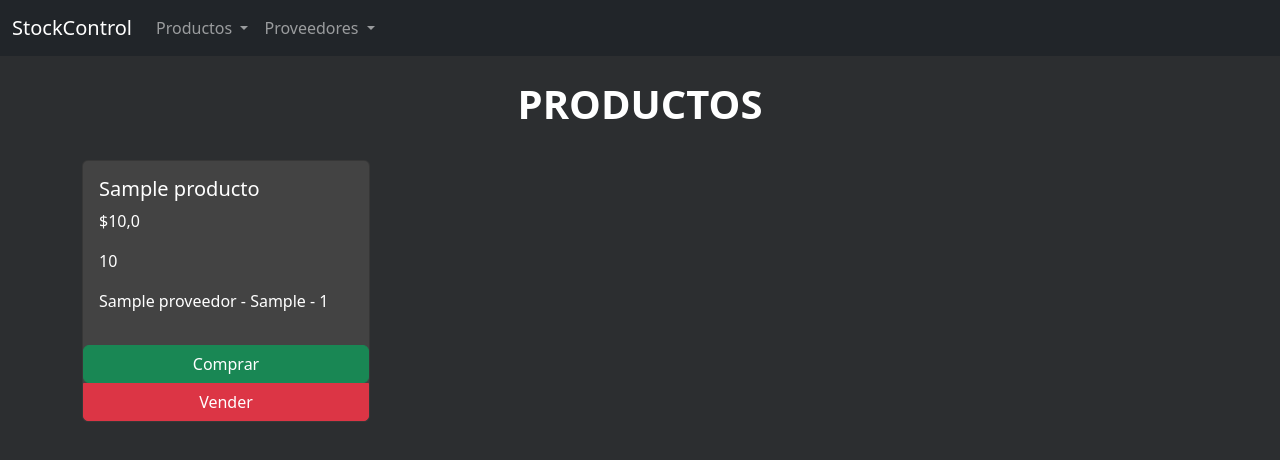
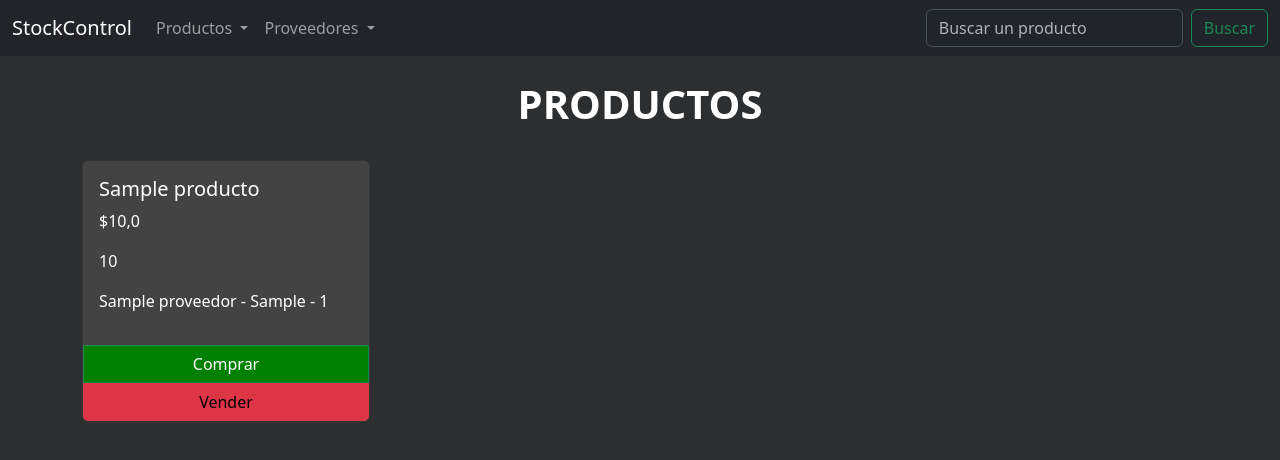
Before and after one commit to mantovanoMateo/StockControl-Alkemy-Bootcamp-Python-Django, a Django app: page /productos/ in a window 1280 px wide. Shown: the top 460 px of the page. Run offline with Django 5.2, Linux system fonts and the light colour scheme; tables that the repository leaves empty hold one stand-in row (values such as "Sample post").

Commit message:
final changes

```diff
--- a/src/StockControl/urls.py
+++ b/src/StockControl/urls.py
@@ -20,8 +20,13 @@ from django.urls import path,include
 from django.conf import settings
 from django.conf.urls.static import static
 
+from productos.views import ProductosList
+
 urlpatterns = [
     path('admin/', admin.site.urls),
     path('productos/',include('productos.urls')),
     path('proveedores/',include('proveedores.urls')),
+    path('',ProductosList.as_view(),name='productos_list'),
 ]
+
+urlpatterns += static(settings.STATIC_URL, document_root=settings.STATIC_ROOT)
--- a/src/productos/urls.py
+++ b/src/productos/urls.py
@@ -1,5 +1,5 @@
 from django.urls import path
-from .views import ProductoCreateView, ProductosList, ProductoUpdateView, comprar, vender
+from .views import ProductoCreateView, ProductosList, ProductoUpdateView, comprar, vender, productos_buscar
 
 app_name = 'productos'
 
@@ -9,4 +9,5 @@ urlpatterns = [
     path('editar/<int:pk>/',ProductoUpdateView.as_view(), name='productos_editar'),
     path('comprar/<int:id>',comprar,name="producto_comprar"),
     path('vender/<int:id>',vender,name="producto_vender"),
+    path('buscar/', productos_buscar, name='buscar'),
 ]
--- a/src/productos/views.py
+++ b/src/productos/views.py
@@ -36,3 +36,10 @@ def vender(request,id):
     producto.stock_actual = producto.stock_actual-1
     producto.save()
     return redirect('productos:productos_list')
+
+def productos_buscar(request):
+    if request.method == 'POST':
+        a_buscar = request.POST.get('buscar')
+        resultado = Producto.objects.filter(nombre__contains=a_buscar)
+        print(resultado)
+        return render(request,'productos/productos_list.html',{'productos_list': resultado})
--- a/src/static/styles/styles.css
+++ b/src/static/styles/styles.css
@@ -14,6 +14,7 @@ h1{
     align-items: center;
     justify-content: space-between;
     row-gap: 10px;
+    height: 100%;
 }
 
 
@@ -21,6 +22,7 @@ h1{
     transition: ease-in-out .5s;
     color: white;
     background-color: rgb(67, 67, 67);
+
 }
 
 .card:hover{
@@ -32,7 +34,7 @@ h1{
     text-align: center;
     width: 100%;
 
-    color: white;
+    color: black;
 
     border-radius: 0px 0px 5px 5px;
 }
@@ -56,3 +58,20 @@ h1{
 p{
     color: white;
 }
+
+.proveedoresCard{
+    display: flex;
+    flex-direction: row;
+
+    background-color: black;
+}
+
+.productBuyBtn{
+    margin: auto;
+    text-align: center;
+    width: 100%;
+
+    color: white;
+    background-color: green;
+    border-radius: 0px 0px 0px 0px;
+}
--- a/src/templates/base.html
+++ b/src/templates/base.html
@@ -15,7 +15,7 @@
     <link
       rel="stylesheet"
       type="text/css"
-      href="{% static "styles/styles.css" %}"
+      href="{% static 'styles/styles.css' %}"
     />
   </head>
 
@@ -94,6 +94,11 @@
             </li>
           </ul>
         </div>
+        <form class="d-flex" role="search" method="post" action="{% url 'productos:buscar' %}">
+          {% csrf_token %}
+          <input class="form-control me-2" type="search" placeholder="Buscar un producto" aria-label="Search" name="buscar">
+          <button class="btn btn-outline-success" type="submit">Buscar</button>
+        </form>
       </div>
     </nav>
     <div class="container appBody">
--- a/src/templates/productos/productos_detail.html
+++ b/src/templates/productos/productos_detail.html
@@ -2,7 +2,6 @@
 <br>
 <br>
 <div class="card">
-    {% comment %} <img src="..." class="card-img-top" alt="..."> {% endcomment %}
       <h2 class="productTitle">{{producto.nombre}}</h2>
       <p class="productoPrice">${{producto.precio}}</p>
 
--- a/src/templates/productos/productos_list.html
+++ b/src/templates/productos/productos_list.html
@@ -6,18 +6,15 @@
   <div class="productList">
   {% for producto in productos_list %}
     <div class="card" style="width: 18rem;">
-      {% comment %} <img src="..." class="card-img-top" alt="..."> {% endcomment %}
       <div class="card-body">
         <h5 class="card-title">{{producto.nombre}}</h5>
         <p class="productoPrice">${{producto.precio}}</p>
         <p>{{producto.stock_actual}}</p>
         <p>{{producto.proveedor}}</p>
       </div>
-      <a class="btn btn-success " href="{% url 'productos:producto_comprar' producto.pk%}">Comprar</a>
+      <a class="btn btn-success productBuyBtn" href="{% url 'productos:producto_comprar' producto.pk%}">Comprar</a>
       <a class="btn btn-danger productDetailBtnt" href="{% url 'productos:producto_vender' producto.pk%}">Vender</a>
     </div>
-    {% comment %} <a href="{% url 'productos:producto_comprar' producto.pk%}">Comprar</a>
-    <a href="{% url 'productos:producto_vender' producto.pk%}">Vender</a> {% endcomment %}
     <br>
   {% endfor %}
 </div>
--- a/src/templates/proveedores/proveedores_list.html
+++ b/src/templates/proveedores/proveedores_list.html
@@ -2,7 +2,7 @@
 <br>
 <h1>PROVEEDORES</h1>
 {% if proveedores_list %} {% for proveedor in proveedores_list %}
-<div class="card proveedoresCard">
+<div class="card">
   <div class="card-body">
     <div>
       <h5 class="card-title">{{proveedor.nombre}} {{proveedor.apellido}}</h5>
```
Also changed, not shown: README.md.
